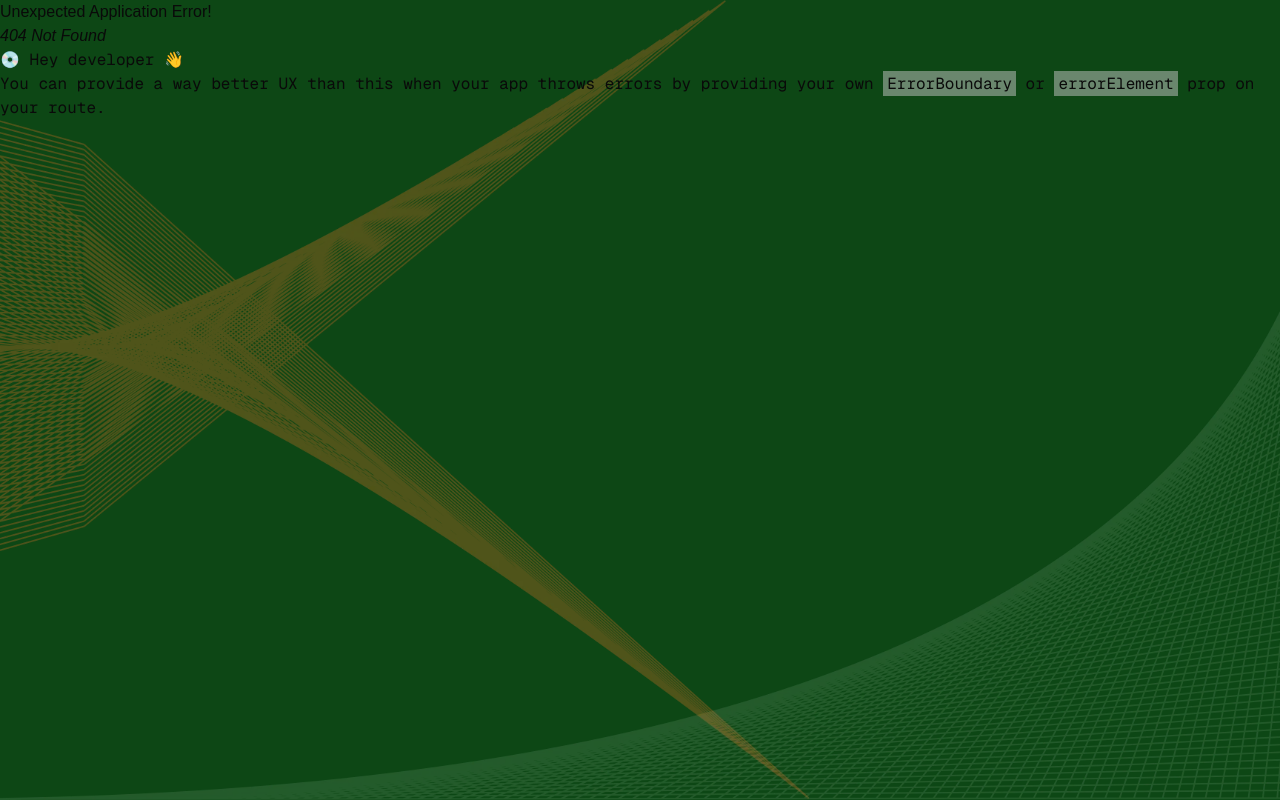
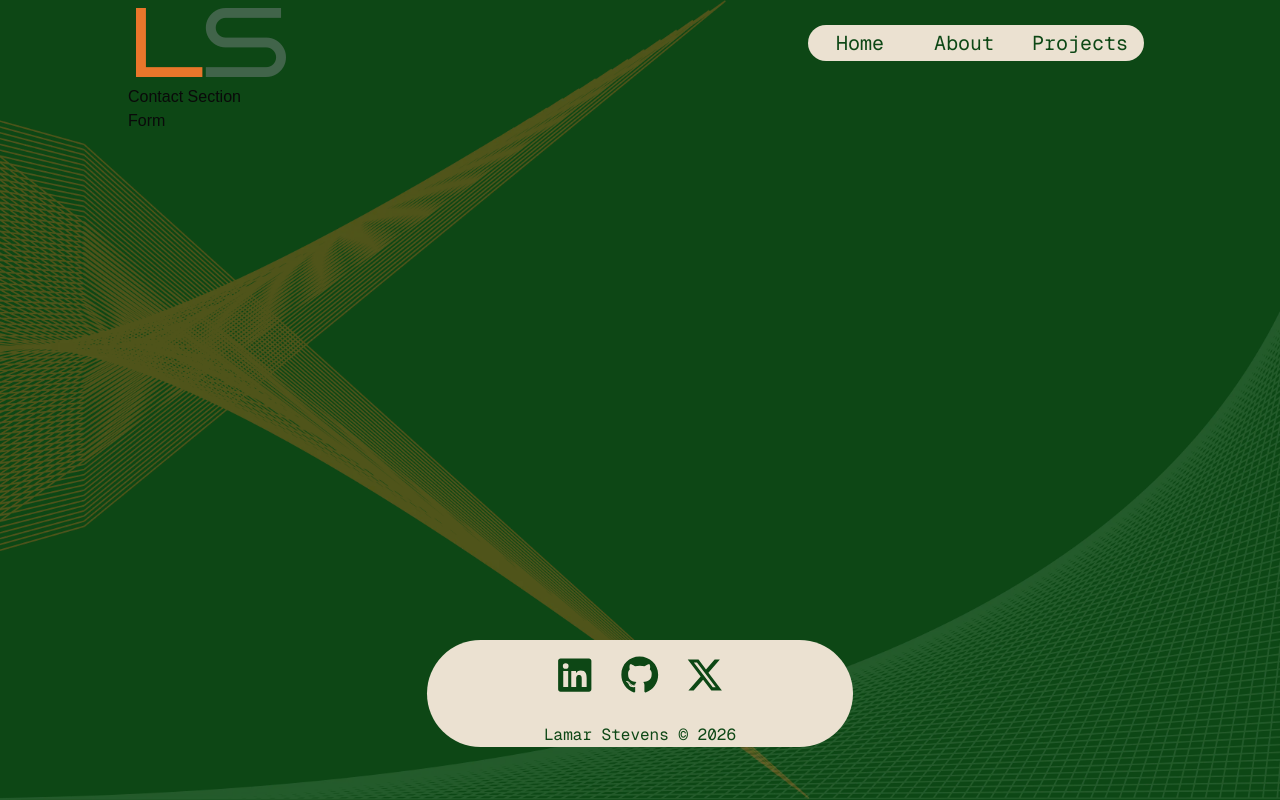
Before and after one commit to marefpceo/portfolio-react-vite, a React (Vite) app: page /contact in a window 1280 px wide. Before the commit this address had no page. Built offline with nearby package versions, Linux system fonts and the light colour scheme; a web font is replaced by a local one.

Commit message:
Created ContactForm shell and routed as needed

```diff
--- /dev/null
+++ b/src/components/ContactForm.jsx
@@ -0,0 +1,9 @@
+function ContactForm() {
+  return (
+    <>
+      <form>Form</form>
+    </>
+  );
+}
+
+export default ContactForm;
--- a/src/components/MenuModal.jsx
+++ b/src/components/MenuModal.jsx
@@ -45,7 +45,7 @@ export default function MenuModal({ open, closeMenuModal }) {
               className={`${location.pathname === '/contact' ? 'hidden' : ''}`}
             >
               <Link to={'#contact'} onClick={closeMenuModal}>
-                Contacts
+                Contact
               </Link>
             </li>
           </ul>
--- a/src/components/NavBar.jsx
+++ b/src/components/NavBar.jsx
@@ -25,7 +25,7 @@ function NavBar() {
           </Link>
         </li>
         <li className={`${location.pathname === '/contact' ? 'hidden' : ''}`}>
-          <Link to={'#contact'} viewTransition={true}>
+          <Link to={'/contact'} viewTransition={true}>
             Contact
           </Link>
         </li>
--- /dev/null
+++ b/src/pages/Contact.jsx
@@ -0,0 +1,12 @@
+import ContactForm from '../components/ContactForm';
+
+function Contact() {
+  return (
+    <section>
+      Contact Section
+      <ContactForm />
+    </section>
+  );
+}
+
+export default Contact;
--- a/src/utilities/Routes.jsx
+++ b/src/utilities/Routes.jsx
@@ -3,6 +3,7 @@ import App from '../App';
 import Home from '../pages/Home';
 import About from '../pages/About';
 import Projects from '../pages/Projects';
+import Contact from '../pages/Contact';
 
 function Router() {
   const router = createBrowserRouter([
@@ -12,6 +13,7 @@ function Router() {
         { index: true, element: <Home /> },
         { path: '/about', element: <About /> },
         { path: '/projects', element: <Projects /> },
+        { path: '/contact', element: <Contact /> },
       ],
     },
   ]);
```
